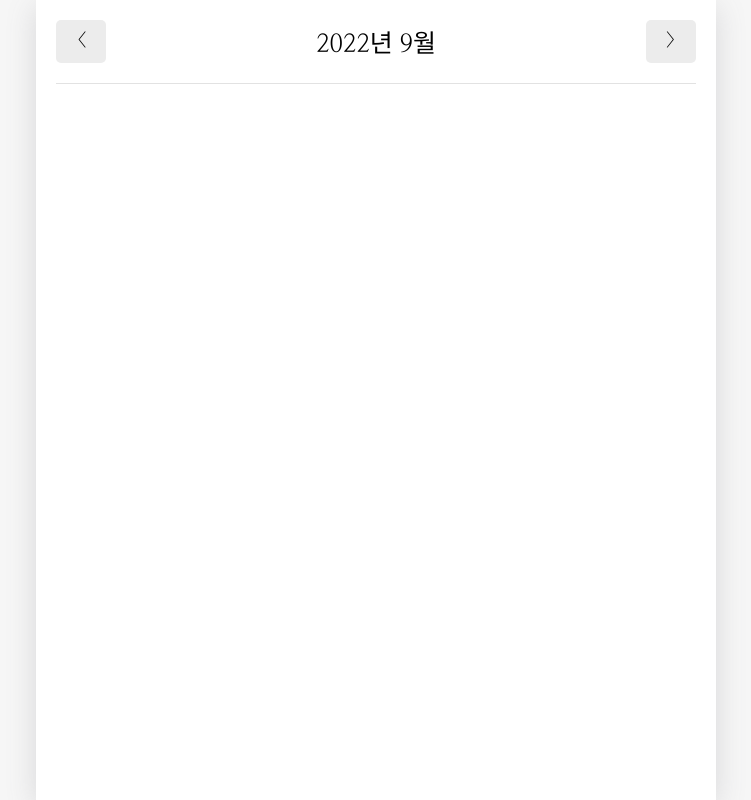
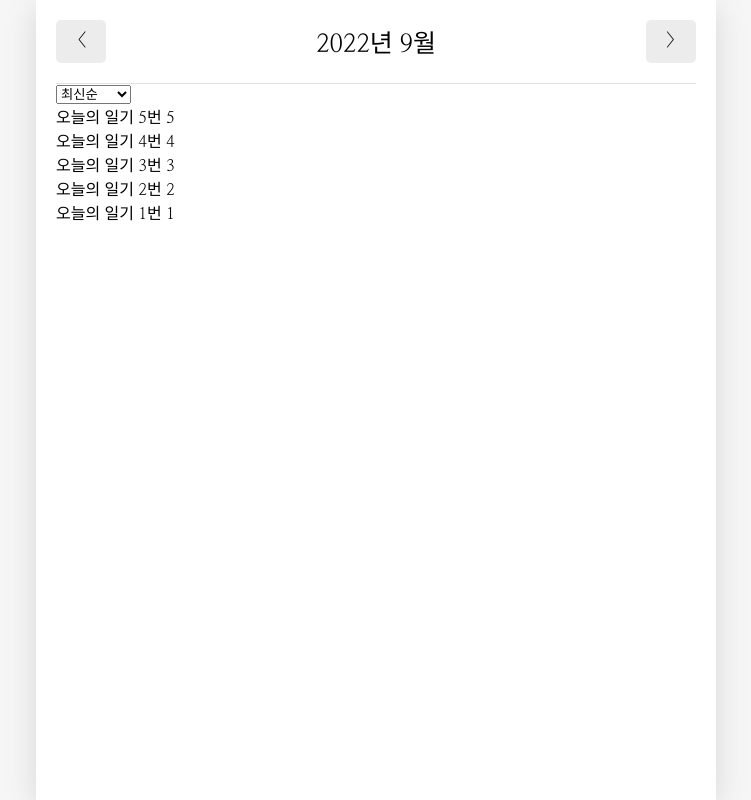
Before and after one commit to okdol1/Emotion-Diary, a React (Create React App) app: page / in a window 1280 px wide. Shown: the whole page, without its empty margins (264-1015 px from the left). Built offline with nearby package versions, Linux system fonts and the light colour scheme; a web font is replaced by a local one.

Commit message:
시간순 정렬 select 기능 구현

```diff
--- /dev/null
+++ b/src/components/DiaryList.js
@@ -0,0 +1,62 @@
+import { useState } from "react";
+
+const sortOptionList = [
+  { value: "latest", name: "최신순" },
+  { value: "oldest", name: "오래된 순" },
+];
+
+const filterOptionList = [
+  { value: "all", name: "전부 다" },
+  { value: "good", name: "좋은 감정만" },
+  { value: "bad", name: "안좋은 감정만" },
+];
+
+const ControlMenu = ({ value, onChange, optionList }) => {
+  return (
+    <select value={value} onChange={(e) => onChange(e.target.value)}>
+      {optionList.map((it, idx) => (
+        <option key={idx} value={it.value}>
+          {it.name}
+        </option>
+      ))}
+    </select>
+  );
+};
+
+const DiaryList = ({ diaryList }) => {
+  const [sortType, setSortType] = useState("latest");
+
+  const getProcessDiaryList = () => {
+    const compare = (a, b) => {
+      if (sortType === "latest") {
+        return parseInt(b.date) - parseInt(a.date);
+      } else {
+        return parseInt(a.date) - parseInt(b.date);
+      }
+    };
+    const copyList = JSON.parse(JSON.stringify(diaryList));
+    const sortedList = copyList.sort(compare);
+    return sortedList;
+  };
+
+  return (
+    <div>
+      <ControlMenu
+        value={sortType}
+        onChange={setSortType}
+        optionList={sortOptionList}
+      />
+      {getProcessDiaryList().map((it) => (
+        <div key={it.id}>
+          {it.content} {it.emotion}
+        </div>
+      ))}
+    </div>
+  );
+};
+
+DiaryList.defaultProps = {
+  diaryList: [],
+};
+
+export default DiaryList;
--- a/src/pages/Home.js
+++ b/src/pages/Home.js
@@ -1,11 +1,36 @@
-import { useState } from "react";
+import { useContext, useEffect, useState } from "react";
+import { DiaryStateContext } from "../App";
 
 import MyHeader from "./../components/MyHeader";
 import MyButton from "./../components/MyButton";
+import DiaryList from "../components/DiaryList";
 
 const Home = () => {
+  const diaryList = useContext(DiaryStateContext);
+
+  const [data, setData] = useState([]);
   const [curDate, setCurDate] = useState(new Date());
   const headText = `${curDate.getFullYear()}년 ${curDate.getMonth(+1)}월`;
+
+  useEffect(() => {
+    if (diaryList.length >= 1) {
+      const firstDate = new Date(
+        curDate.getFullYear(),
+        curDate.getMonth(),
+        1
+      ).getTime(); // 이번년도 이번월의 1일
+
+      const lastDate = new Date(
+        curDate.getFullYear(),
+        curDate.getMonth() + 1,
+        0
+      ).getTime(); // 이번년도 이번월의 마지막 날짜
+
+      setData(
+        diaryList.filter((it) => firstDate <= it.date && it.date <= lastDate)
+      );
+    }
+  }, [diaryList, curDate]);
 
   const increaseMonth = () => {
     setCurDate(
@@ -25,6 +50,7 @@ const Home = () => {
         leftChild={<MyButton text={"<"} onClick={decreaseMonth} />}
         rightChild={<MyButton text={">"} onClick={increaseMonth} />}
       />
+      <DiaryList diaryList={data} />
     </div>
   );
 };
```
